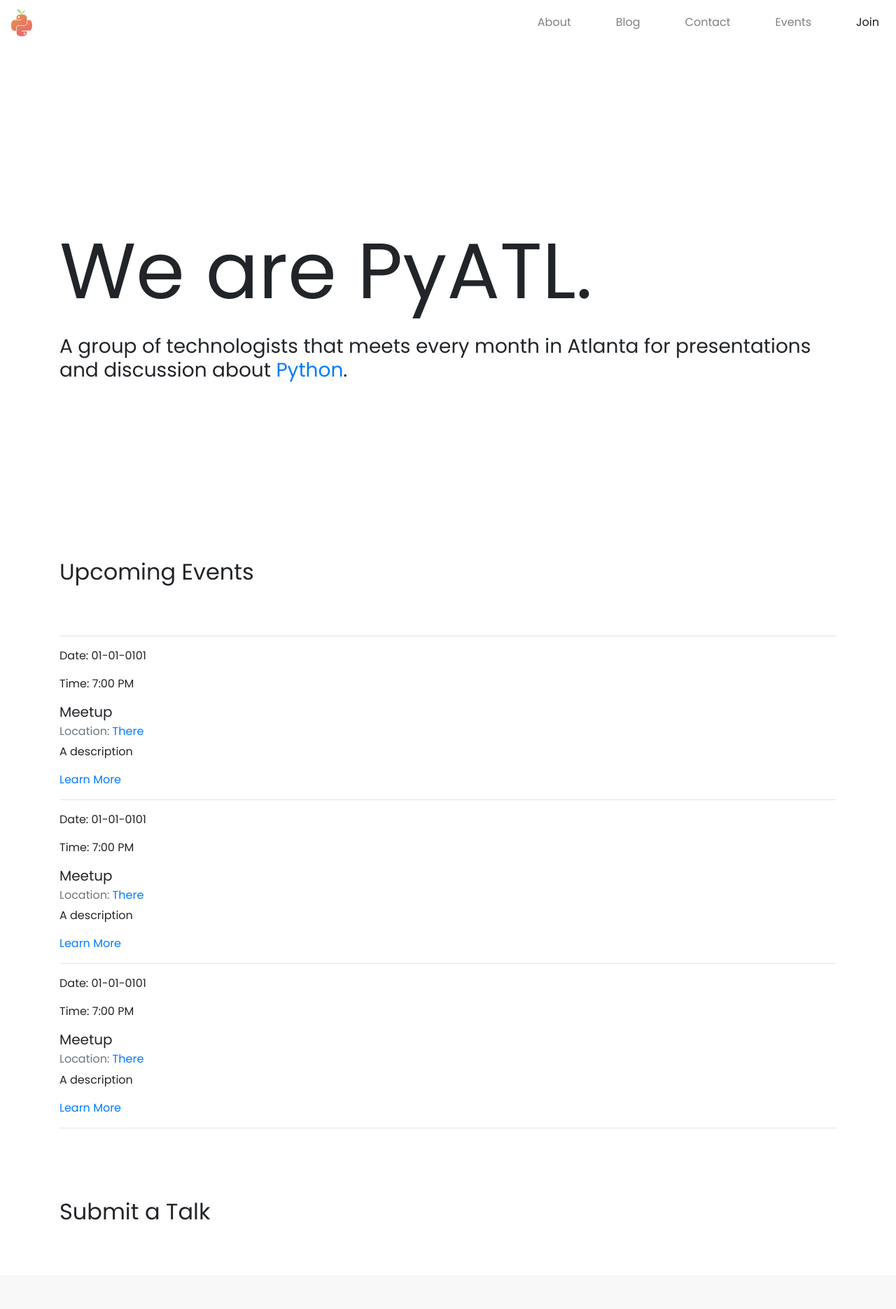
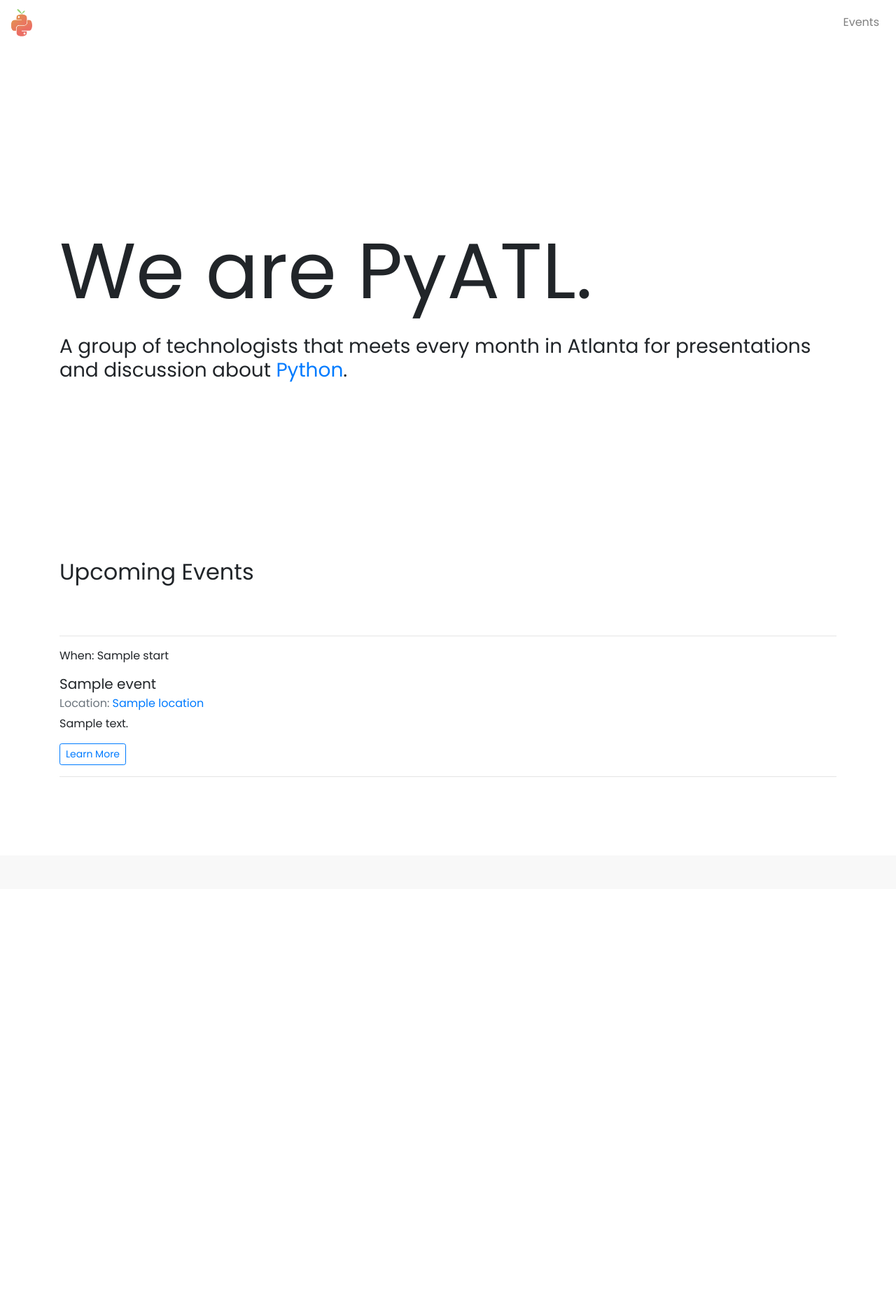
Before and after one commit to pyatl/big-peach, a Django app: template app/core/templates/index.html in a window 1280 px wide. Shown: the whole page at 70% size. After the commit the page ends 1110 px from the top, so only its background shows below. Run offline with Django 3.2, Linux system fonts and the light colour scheme; the template is opened without the code that fills it: most values are stand-ins (such as "Sample title", 1, 10 or a date in 2020); some libraries are stand-ins or nearby versions.

Commit message:
Events, , locations views and templates setup

```diff
--- a/app/core/templates/base.html
+++ b/app/core/templates/base.html
@@ -11,7 +11,7 @@
 	<meta name="twitter:description" content="{% block twitter_card_description %}{% endblock %}">
     <title>{% block page_title %}{% endblock %}</title>
 
-    <link rel="canonical" href="https://pyatl.org">
+    <link rel="canonical" href="https://pyatl.dev">
 
     <!-- Bootstrap core CSS -->
 <link rel="stylesheet" href="https://stackpath.bootstrapcdn.com/bootstrap/4.3.1/css/bootstrap.min.css" integrity="sha384-ggOyR0iXCbMQv3Xipma34MD+dH/1fQ784/j6cY/iJTQUOhcWr7x9JvoRxT2MZw1T" crossorigin="anonymous">
@@ -35,7 +35,7 @@
     <header>
 
 <nav class="navbar navbar-light navbar-expand-md fixed-top" style="background-color: #ffffff;">
-  <a class="navbar-brand" href="#">{% include "logo.html" %}</a>
+  <a class="navbar-brand" href="{% url 'index' %}">{% include "logo.html" %}</a>
   <button class="navbar-toggler" type="button" data-toggle="collapse" data-target="#navbarsExampleDefault" aria-controls="navbarsExampleDefault" aria-expanded="false" aria-label="Toggle navigation">
     <span class="navbar-toggler-icon"></span>
   </button>
@@ -44,25 +44,10 @@
     <ul class="navbar-nav ml-auto">
 
 
-      <li class="nav-item pr-5">
-        <a class="nav-link" href="#">About</a>
+      <li class="nav-item">
+        <a class="nav-link" href="{% url 'events' %}">Events</a>
       </li>
 
-      <li class="nav-item pr-5">
-        <a class="nav-link" href="#">Blog</a>
-      </li>
-
-      <li class="nav-item pr-5">
-        <a class="nav-link" href="#">Contact</a>
-      </li>
-
-      <li class="nav-item pr-5">
-        <a class="nav-link" href="#">Events</a>
-      </li>
-
-      <li class="nav-item">
-        <a class="nav-link active" href="#">Join</a>
-      </li>
 
 
 
--- a/app/core/templates/index.html
+++ b/app/core/templates/index.html
@@ -128,7 +128,6 @@
 
 
 {% block body %}
-
 <div class="hero">
 	<div class="container pt-5">
 			<h1>We are PyATL.</h1>
@@ -148,73 +147,32 @@
 
 	<div class="upcoming-events">
 		<hr>
+
+
+
+		{% if events %}
+			{% for event in events %}
+
 		<div class="row">
 			<div class="col-lg-12">
 
-          <p class="date">Date: 01-01-0101</p>
-          <p class="date">Time: 7:00 PM</p>
-
-
-          <h5 class="card-title">Meetup</h5>
-          <h6 class="card-subtitle mb-2 text-muted">Location: <a href="">There</a></h6>
-        <p class="card-text">A description</p>
+          <p class="date">When: {{ event.start }}</p>
+          <h5 class="card-title">{{ event.name|capfirst }}</h5>
+          <h6 class="card-subtitle mb-2 text-muted">Location: <a href="{% url 'location' slug=event.location.slug pk=event.location.pk %}">{{ event.location.name|capfirst }}</a></h6>
+        <p class="card-text">{{ event.short_description|capfirst }}</p>
         <div class="d-flex justify-content-between align-items-center">
           <div class="btn-group">
-            <a type="button" href="" class="">Learn More</a>
+            <a type="button" href="{% url 'event' date=event.slugify_start slug=event.slug pk=event.pk %}" class="btn btn-sm btn-outline-primary">Learn More</a>
           </div>
         </div>
 				<hr>
 			</div>
 
 		</div>
+			{% endfor %}
+		{% endif %}
 
 
-
-
-
-		<div class="row">
-			<div class="col-lg-12">
-
-          <p class="date">Date: 01-01-0101</p>
-          <p class="date">Time: 7:00 PM</p>
-
-
-          <h5 class="card-title">Meetup</h5>
-          <h6 class="card-subtitle mb-2 text-muted">Location: <a href="">There</a></h6>
-        <p class="card-text">A description</p>
-        <div class="d-flex justify-content-between align-items-center">
-          <div class="btn-group">
-            <a type="button" href="" class="">Learn More</a>
-          </div>
-        </div>
-				<hr>
-			</div>
-
-		</div>
-
-	</div>
-
-
-
-		<div class="row">
-			<div class="col-lg-12">
-
-          <p class="date">Date: 01-01-0101</p>
-          <p class="date">Time: 7:00 PM</p>
-
-
-          <h5 class="card-title">Meetup</h5>
-          <h6 class="card-subtitle mb-2 text-muted">Location: <a href="">There</a></h6>
-        <p class="card-text">A description</p>
-        <div class="d-flex justify-content-between align-items-center">
-          <div class="btn-group">
-            <a type="button" href="" class="">Learn More</a>
-          </div>
-        </div>
-				<hr>
-			</div>
-
-		</div>
 
 	</div>
 
@@ -222,18 +180,4 @@
 </div>
 
 
-
-<div class="submit-talk">
-<div class="container pt-1">
-
-		<div class="row">
-			<div class="col-12">
-				<h2 class="pb-5">Submit a Talk</h2>
-			</div>
-	</div>
-
-
-
-
-
 {% endblock %}
--- a/app/social_rpa/management/commands/published_scheduled_tweets.py
+++ b/app/social_rpa/management/commands/publish_scheduled_tweets.py
@@ -3,7 +3,7 @@
 from social_rpa.twitter import autheticate, update_status
 
 class Command(BaseCommand):
-    help = 'Published scheduled tweets to Twitter'
+    help = 'Publish scheduled tweets to Twitter'
 
     def handle(self, *args, **options):
 
```
Also changed, not shown: app/core/templates/events/event-detail.html (+43 -1 lines), app/core/templates/events/events.html (+39 -1 lines), app/core/templates/events/location-detail.html (+28 -1 lines), app/core/templates/includes/index/submit-talk.html (added, +8 -0 lines), app/core/urls.py (+6 -2 lines), app/core/views.py (+12 -3 lines).
